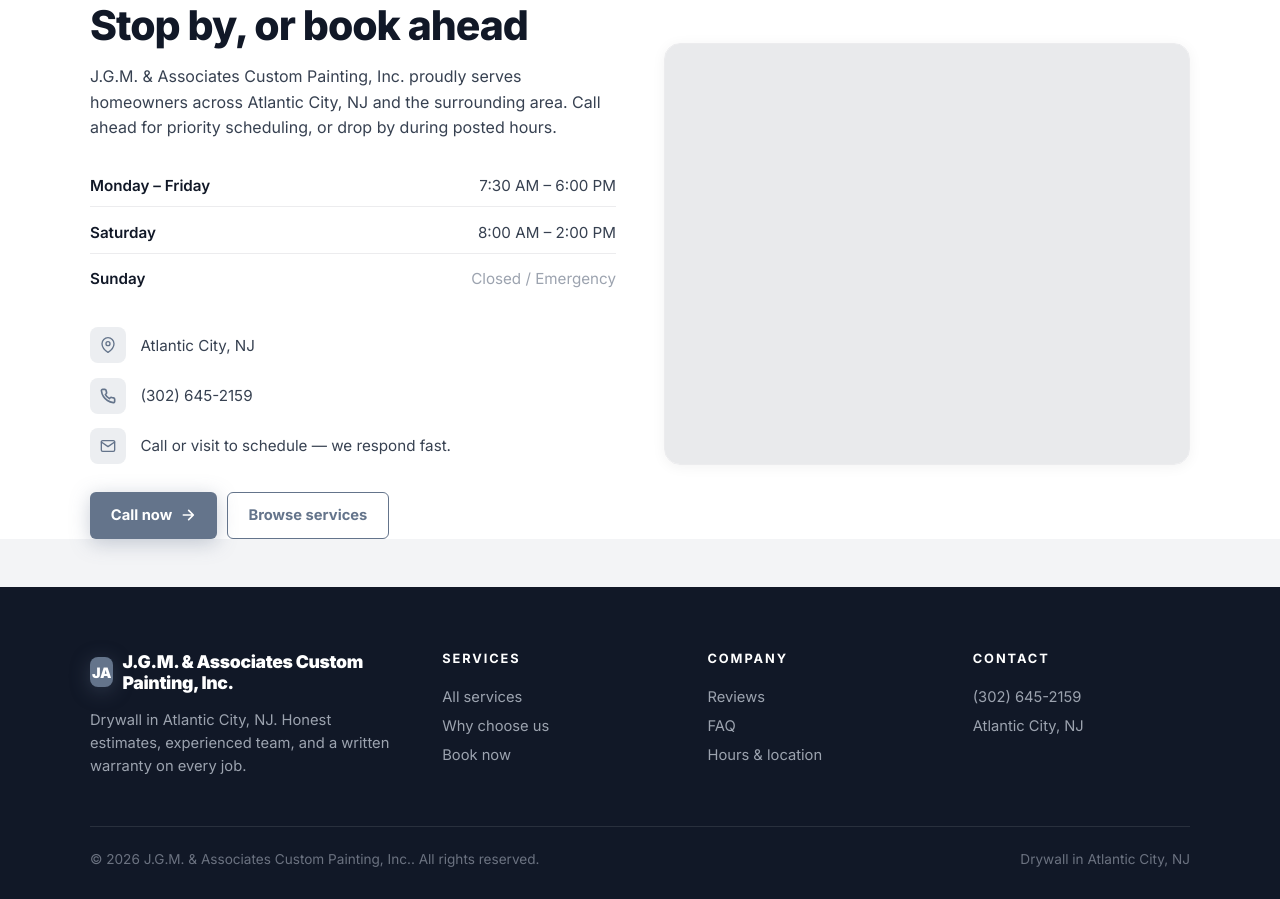
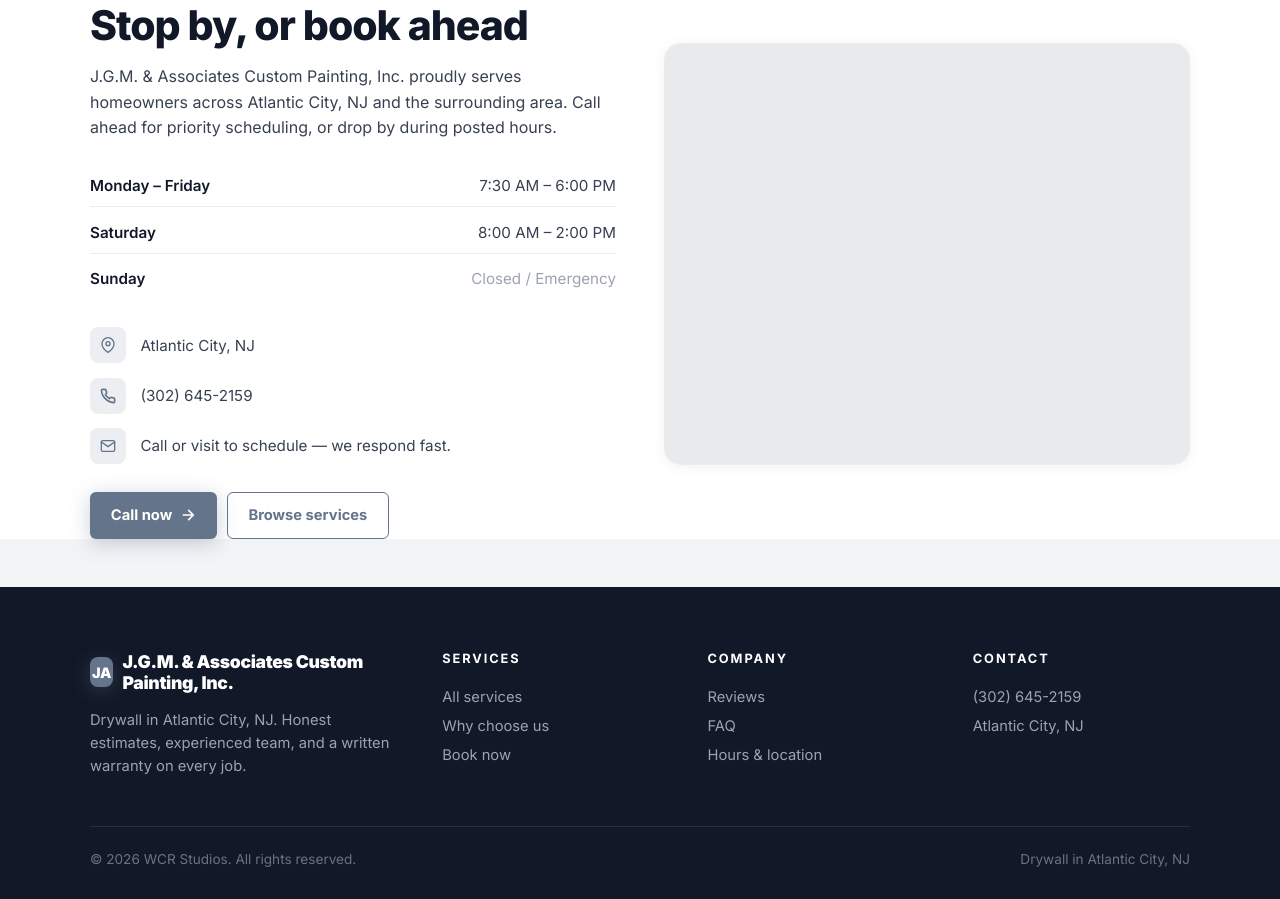
Before and after one commit to Wrenbjor/trades--jgm-and-associates-custom-painting-inc, a plain HTML site: page index.html in a window 1280 px wide. Shown: the part 4692-5591 px from the top of the page. Drawn offline with nearby package versions, Linux system fonts and the light colour scheme; no server answers.

Commit message:
Update site

```diff
--- a/index.html
+++ b/index.html
@@ -605,7 +605,7 @@
     </div>
   </div>
   <div class="foot-bottom">
-    <div>&copy; 2026 J.G.M. &amp; Associates Custom Painting, Inc.. All rights reserved.</div>
+    <div>&copy; 2026 WCR Studios. All rights reserved.</div>
     <div>Drywall in Atlantic City, NJ</div>
   </div>
 </footer>
```
